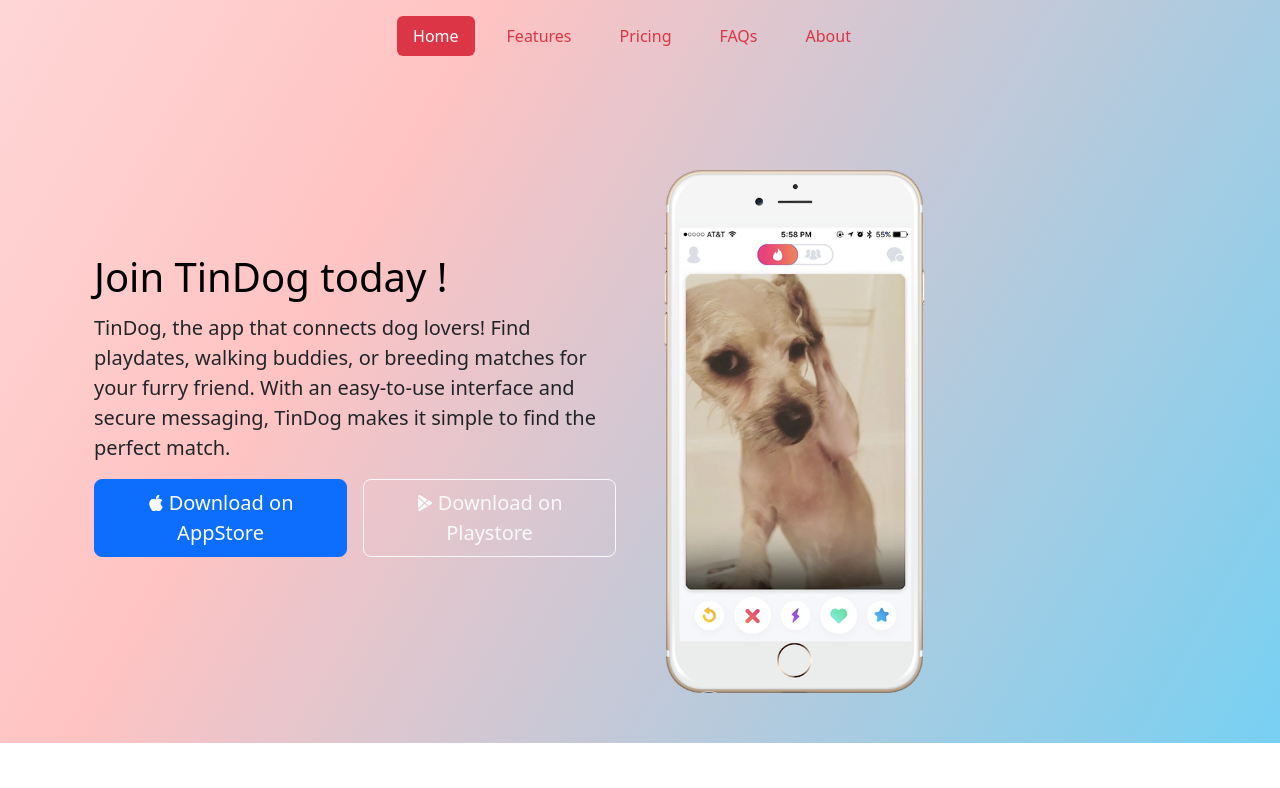
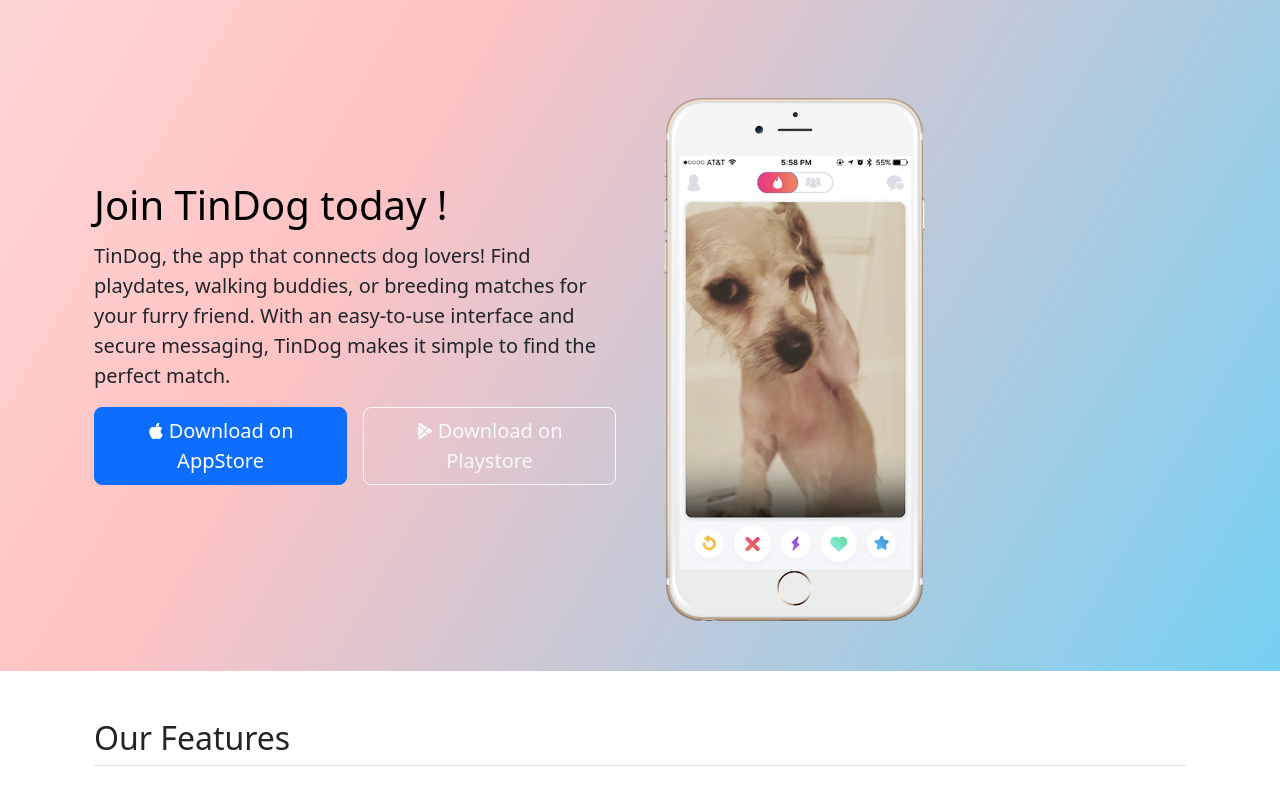
Before and after one commit to Vitou23/TinDog, a plain HTML site: page index.html in a window 1280 px wide. Shown: the top 788 px of the page. Drawn offline with nearby package versions, Linux system fonts and the light colour scheme.

Commit message:
Update index.html

```diff
--- a/index.html
+++ b/index.html
@@ -12,17 +12,6 @@
 
   <!-- Title -->
   <section id="title">
-    <div class="container">
-    <header class="d-flex justify-content-center  py-3">
-      <ul class="nav nav-pills">
-        <li class="nav-item me-3"><a href="#" class="nav-link active text-bg-danger" aria-current="page">Home</a></li>
-        <li class="nav-item me-3"><a href="#" class="nav-link text-danger">Features</a></li>
-        <li class="nav-item me-3"><a href="#" class="nav-link text-danger">Pricing</a></li>
-        <li class="nav-item me-3"><a href="#" class="nav-link text-danger">FAQs</a></li>
-        <li class="nav-item me-3"><a href="#" class="nav-link text-danger">About</a></li>
-      </ul>
-    </header>
-  </div>
     <div class="container col-xxl-8 px-4 py-5">
       <div class="row flex-lg-row-reverse align-items-center g-5 py-">
         <div class="col-10 col-sm-8 col-lg-6 pt-5">
```
